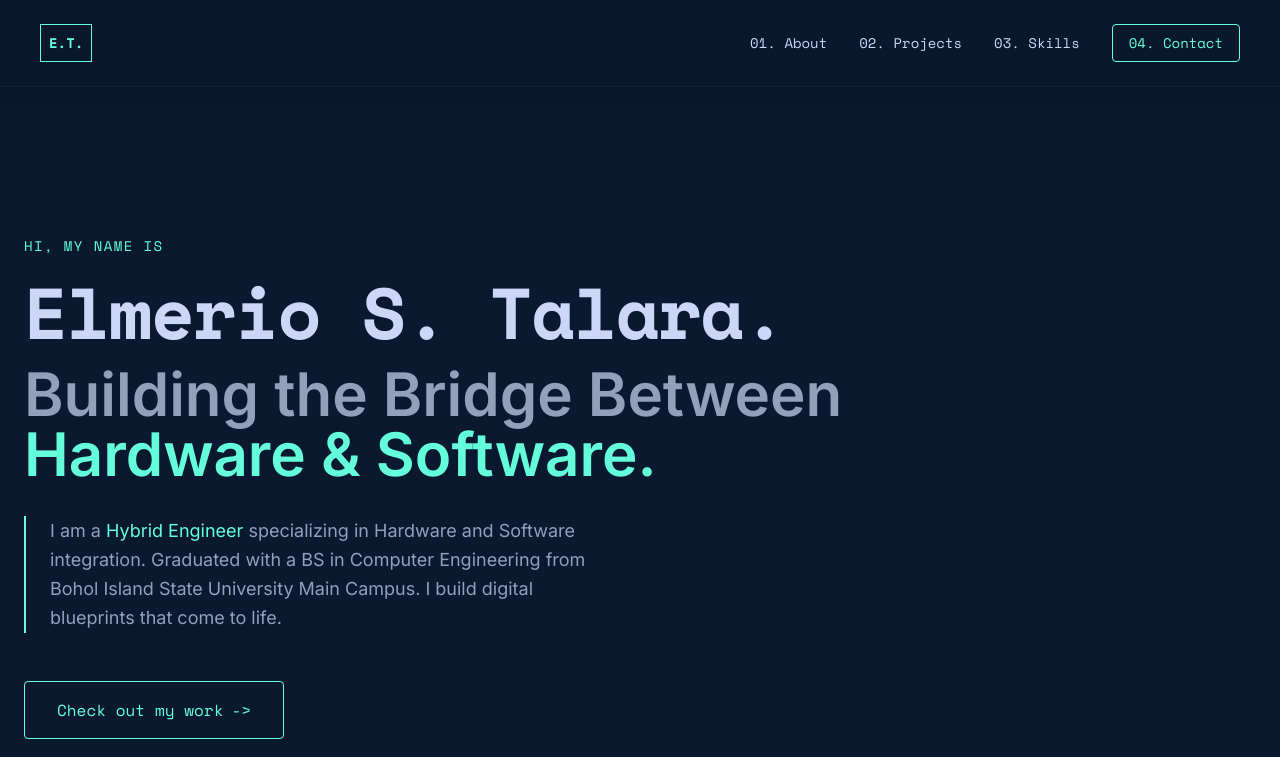
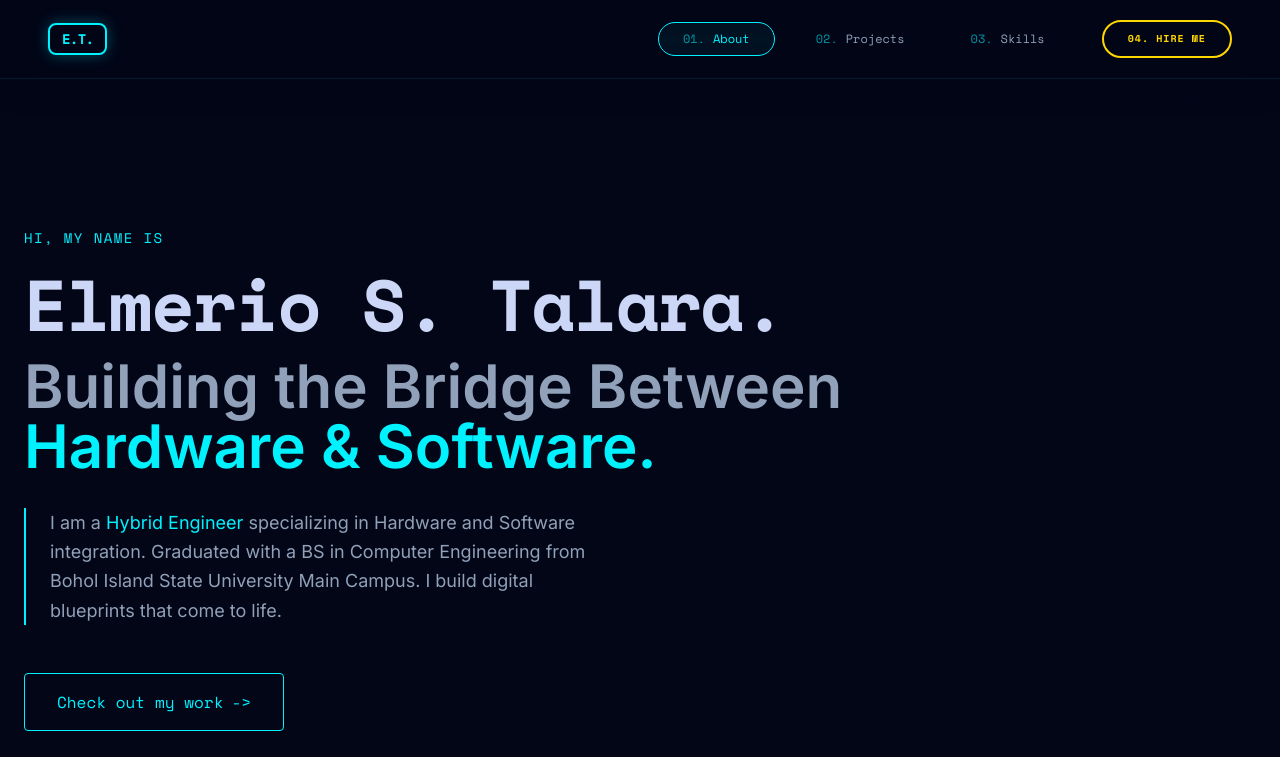
Before and after one commit to ELMER369-code/elmerio-s-talara-portfolio, a React (Vite) app: page / in a window 1280 px wide. Shown: the top 757 px of the page. Built offline with nearby package versions, Linux system fonts and the light colour scheme; no server answers; the database is empty.

Commit message:
Upgrade navigation with scroll spy, premium aesthetic and updated contact message

```diff
--- a/src/index.css
+++ b/src/index.css
@@ -4,19 +4,48 @@
   --color-navy: #0a192f;
   --color-navy-light: #112240;
   --color-navy-lighter: #233554;
-  --color-navy-deep: #0a192f;
+  --color-navy-deep: #020617;
+  /* Deeper space navy */
 
   --color-slate: #8892b0;
   --color-slate-light: #a8b2d1;
   --color-slate-lightest: #ccd6f6;
   --color-silver: #ccd6f6;
 
-  --color-cyan: #64ffda;
-  --color-cyan-electric: #64ffda;
-  --color-cyan-dim: rgba(100, 255, 218, 0.1);
+  --color-cyan: #00f2ff;
+  /* More vibrant electric cyan */
+  --color-cyan-electric: #00f2ff;
+  --color-cyan-dim: rgba(0, 242, 255, 0.1);
+  --color-gold-premium: #ffd700;
 
   --font-mono: "Space Mono", "Courier Prime", monospace;
   --font-sans: "Inter", sans-serif;
+
+  @keyframes nav-glow {
+
+    0%,
+    100% {
+      box-shadow: 0 0 5px rgba(0, 242, 255, 0.2), inset 0 0 2px rgba(0, 242, 255, 0.1);
+    }
+
+    50% {
+      box-shadow: 0 0 20px rgba(0, 242, 255, 0.6), inset 0 0 5px rgba(0, 242, 255, 0.3);
+    }
+  }
+
+  @keyframes hire-me-glow {
+
+    0%,
+    100% {
+      box-shadow: 0 0 10px rgba(255, 215, 0, 0.3);
+      border-color: rgba(255, 215, 0, 0.5);
+    }
+
+    50% {
+      box-shadow: 0 0 25px rgba(255, 215, 0, 0.8);
+      border-color: #ffd700;
+    }
+  }
 }
 
 @layer base {
--- a/src/views/components/Contact.tsx
+++ b/src/views/components/Contact.tsx
@@ -3,8 +3,8 @@ import React from 'react';
 const Contact = () => {
     const [isOpen, setIsOpen] = React.useState(false);
 
-    const gmailUrl = "https://mail.google.com/mail/?view=cm&fs=1&to=elmeriotalara@gmail.com&su=&body=Hello%20Elmer,%20Good!";
-    const messengerUrl = "https://m.me/dummyacctv3?text=Hello%20Elmer,%20Good!";
+    const gmailUrl = "https://mail.google.com/mail/?view=cm&fs=1&to=elmeriotalara@gmail.com&su=&body=Hello%20Elmer,%20Good%20Day!";
+    const messengerUrl = "https://m.me/dummyacctv3?text=Hello%20Elmer,%20Good%20Day!";
 
     return (
         <section id="contact" className="py-20 container mx-auto px-6 text-center max-w-4xl relative">
@@ -72,7 +72,7 @@ const Contact = () => {
                         </div>
 
                         <div className="mt-8 pt-4 border-t border-cyan-electric/10 text-xs text-slate-500 font-mono italic">
-                            Pre-filled message: "Hello Elmer, Good!"
+                            Pre-filled message: "Hello Elmer, Good Day!"
                         </div>
                     </div>
                 </div>
--- a/src/views/components/Hero.tsx
+++ b/src/views/components/Hero.tsx
@@ -2,7 +2,7 @@ import React from 'react';
 
 const Hero = () => {
   return (
-    <section className="min-h-screen flex flex-col justify-center items-start container mx-auto px-6 py-20 relative overflow-hidden">
+    <section id="home" className="min-h-screen flex flex-col justify-center items-start container mx-auto px-6 py-20 relative overflow-hidden">
       {/* Schematic Lines Background Decoration */}
       <div className="absolute top-0 right-0 w-1/2 h-full border-r border-cyan-electric/10 pointer-events-none opacity-20 transform skew-x-12"></div>
       <div className="absolute bottom-10 left-10 w-20 h-20 border-l border-b border-cyan-electric/30 pointer-events-none"></div>
--- a/src/views/pages/Home.tsx
+++ b/src/views/pages/Home.tsx
@@ -1,4 +1,4 @@
-import React from 'react';
+import React, { useEffect, useState } from 'react';
 import Hero from '../components/Hero';
 import About from '../components/About';
 import ProjectGrid from '../components/ProjectGrid';
@@ -6,20 +6,73 @@ import Skills from '../components/Skills';
 import Contact from '../components/Contact';
 
 const Home = () => {
+    const [activeSection, setActiveSection] = useState('home');
+
+    useEffect(() => {
+        const sections = ['about', 'projects', 'skills', 'contact'];
+        const observers = sections.map(id => {
+            const el = document.getElementById(id);
+            if (!el) return null;
+
+            const observer = new IntersectionObserver(
+                ([entry]) => {
+                    if (entry.isIntersecting) setActiveSection(id);
+                },
+                { threshold: 0.5 }
+            );
+            observer.observe(el);
+            return observer;
+        });
+
+        return () => observers.forEach(obs => obs?.disconnect());
+    }, []);
+
+    const NavLink = ({ href, label, number }: { href: string, label: string, number: string }) => {
+        const id = href.replace('#', '');
+        const isActive = activeSection === id;
+
+        return (
+            <a
+                href={href}
+                className={`
+                    px-6 py-2 rounded-full border transition-all duration-500 font-mono text-xs relative group
+                    ${isActive
+                        ? 'border-cyan-electric text-cyan-electric bg-cyan-electric/5'
+                        : 'border-transparent text-slate-400 hover:text-silver hover:border-navy-lighter'}
+                `}
+                style={isActive ? { animation: 'nav-glow 3s infinite ease-in-out' } : {}}
+            >
+                <span className="text-cyan-electric/60 group-hover:text-cyan-electric mr-2">{number}.</span>
+                {label}
+            </a>
+        );
+    };
+
     return (
-        <>
-            {/* Top Navigation Bar (Simplistic) */}
-            <nav className="sticky top-0 bg-navy-deep/90 backdrop-blur-md flex justify-between items-center px-10 py-6 font-mono text-sm z-50 border-b border-navy-light shadow-lg transition-all duration-300">
-                <div className="text-cyan-electric font-bold border border-cyan-electric p-2">E.T.</div>
-                <div className="space-x-8 hidden md:flex items-center">
-                    <a href="#about" className="hover:text-cyan-electric transition-colors">01. About</a>
-                    <a href="#projects" className="hover:text-cyan-electric transition-colors">02. Projects</a>
-                    <a href="#skills" className="hover:text-cyan-electric transition-colors">03. Skills</a>
+        <div className="bg-navy-deep min-h-screen">
+            {/* Top Navigation Bar (Enhanced) */}
+            <nav className="sticky top-0 bg-navy-deep/80 backdrop-blur-xl flex justify-between items-center px-6 md:px-12 py-5 font-mono text-sm z-[100] border-b border-cyan-electric/10 shadow-[0_10px_30px_-10px_rgba(2,6,23,0.7)] transition-all duration-500">
+                <div
+                    onClick={() => window.scrollTo({ top: 0, behavior: 'smooth' })}
+                    className="text-cyan-electric font-bold border-2 border-cyan-electric px-3 py-1 rounded-lg tracking-tighter hover:bg-cyan-electric hover:text-navy transition-all duration-300 cursor-pointer shadow-[0_0_15px_rgba(0,242,255,0.3)]"
+                >
+                    E.T.
+                </div>
+
+                <div className="space-x-4 hidden md:flex items-center">
+                    <NavLink href="#about" label="About" number="01" />
+                    <NavLink href="#projects" label="Projects" number="02" />
+                    <NavLink href="#skills" label="Skills" number="03" />
+
                     <a
                         href="#contact"
-                        className="px-4 py-2 border border-cyan-electric text-cyan-electric rounded hover:bg-cyan-electric/10 transition-all duration-300"
+                        className={`
+                            ml-4 px-6 py-2.5 rounded-full border-2 border-gold-premium text-gold-premium font-bold tracking-widest uppercase text-[10px]
+                            transition-all duration-300 hover:scale-105 active:scale-95
+                        `}
+                        style={{ animation: 'hire-me-glow 2s infinite ease-in-out' }}
                     >
-                        04. Contact
+                        04. Hire Me
                     </a>
                 </div>
             </nav>
@@ -37,7 +90,7 @@ const Home = () => {
                     Designed & Built by Elmerio S. Talara
                 </a>
             </footer>
-        </>
+        </div>
     );
 };
 
```
